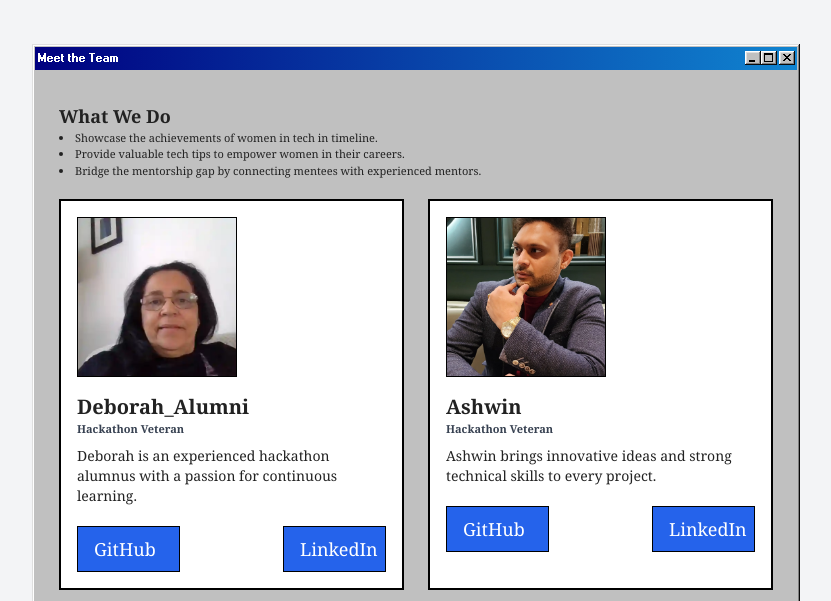
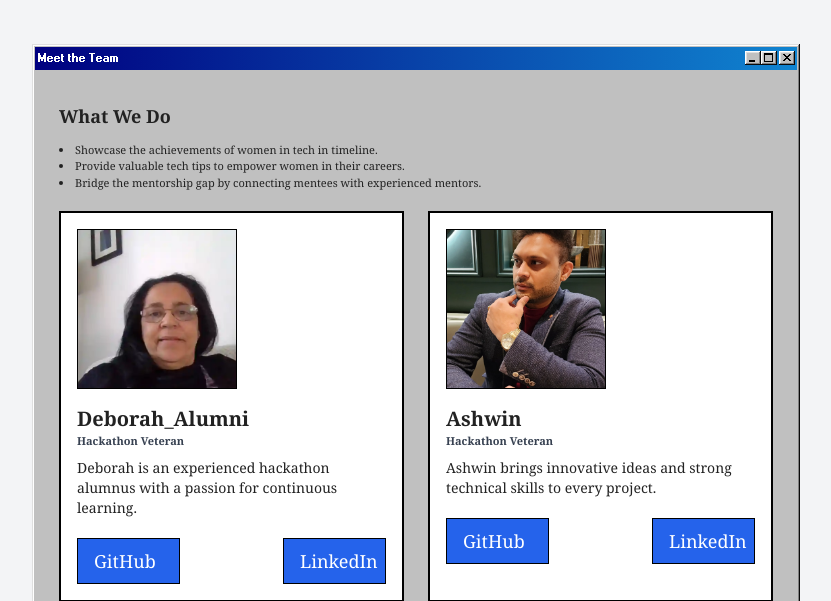
Before and after one commit to tgrey2024/2503-hackathon-team1, a Django app: page /about/ in a window 1280 px wide. Shown: the part 109-710 px from the top of the page, without its empty margins (224-1055 px from the left). Run offline with Django 5.2, Linux system fonts and the light colour scheme; some libraries are stand-ins or nearby versions.

Commit message:
spacing team page

```diff
--- a/home/templates/home/about.html
+++ b/home/templates/home/about.html
@@ -19,7 +19,7 @@
     </div>
   </div>
   <div class="window-body font-serif p-4">
-    <h3 class="text-lg font-semibold mt-2">What We Do</h3>
+    <h3 class="text-lg font-semibold mt-2 mb-3">What We Do</h3>
     <ul class="text-md list-disc list-inside mb-4">
       <li>Showcase the achievements of women in tech in timeline.</li>
       <li>Provide valuable tech tips to empower women in their careers.</li>
```
